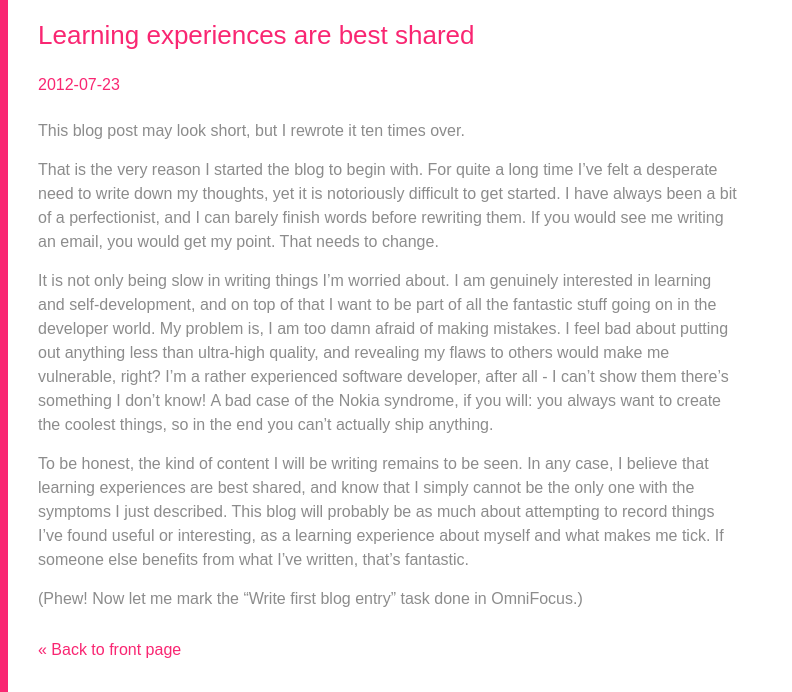
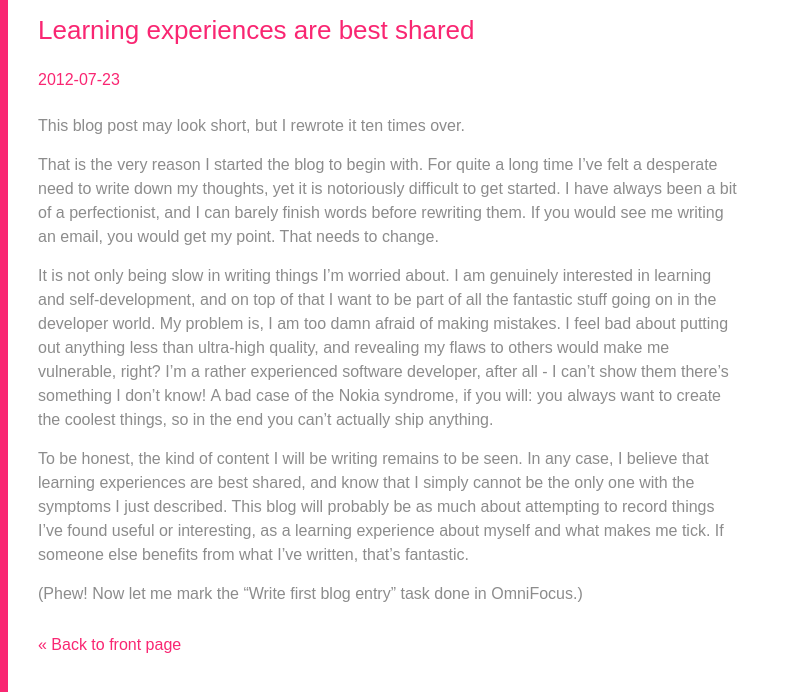
Before and after one commit to mieky/mieky.github.io, a Jekyll site: the page built from _posts/2012-07-23-learning-experiences-are-best-shared.md, in a window 1280 px wide. Shown: the top 692 px of the page, without its empty margins (0-792 px from the left). Built offline with Jekyll 4.4.1, drawn with Linux system fonts in a browser that asks for light colours; Markdown is read by kramdown in place of the engine named in the settings; grey boxes are pictures that could not be loaded.

Commit message:
Align to grid a bit

```diff
--- a/_sass/_base.scss
+++ b/_sass/_base.scss
@@ -15,7 +15,7 @@ body {
     position: absoute;
     top: 0;
     bottom: 0;
-    padding: 20px 20px 20px $spacing;
+    padding: $spacing $spacing $spacing $spacing*2;
 
     font-family: "faricy-new-web", sans-serif;
     font-size: 16px;
@@ -26,7 +26,7 @@ h1, h2, h3, h4 {
     color: $pink;
     font-weight: normal;
     font-family: "faricy-new-web", sans-serif;
-    margin: 0 0 10px 0;
+    margin: 0 0 $spacing 0;
 }
 
 a, a:link, a:visited, a:active {
@@ -43,11 +43,11 @@ a.back-link {
 }
 
 ul > ul {
-    margin-left: $spacing;
+    margin-left: $spacing*2;
 }
 
 nav {
-    margin-bottom: $spacing;
+    margin-bottom: $spacing*2;
 }
 
     .nav-item {
@@ -76,10 +76,11 @@ nav {
 
 .contact-details {
     font-size: 16px;
-    margin: 0 0 $spacing 0;
+    margin: 0 0 $spacing*2 0;
 }
 
 .links {
+    line-height: $line-height;
     margin-bottom: 20px;
 }
 
@@ -91,13 +92,17 @@ nav {
 
 .content {
     @extend .clearfix;
-    margin: 0 0 $spacing 0;
+    margin: 0 0 $spacing*2 0;
     max-width: 700px;
 
     p {
         line-height: $line-height;
         font-size: 16px;
-        margin: 0 0 15px 0;
+        margin: 0 0 $spacing 0;
+    }
+
+    p:last-child {
+        margin-bottom: 0;
     }
 }
 
--- a/_sass/_variables.scss
+++ b/_sass/_variables.scss
@@ -1,5 +1,5 @@
 $pink: #f92672;
 $text-color: #8c8c8c;
 $text-color-light: #b0b0b0;
-$spacing: 30px;
+$spacing: 15px;
 $line-height: 1.5em;
```
